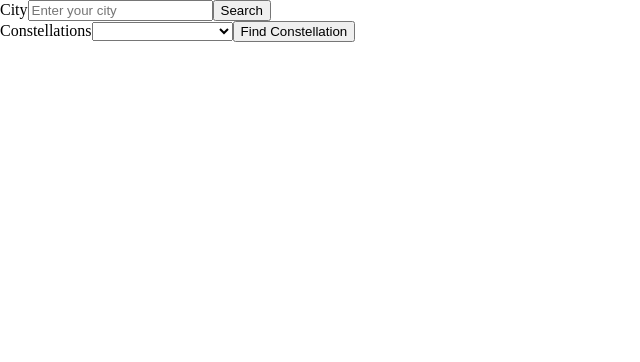
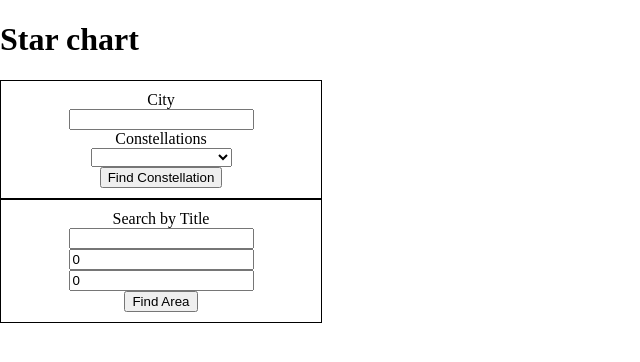
Before and after one commit to shanno330/SkyView, an Angular app in the folder stargazer-app/: page /starchart in a window 1280 px wide. Shown: the top 362 px of the page, without its empty margins (0-640 px from the left). Built offline with nearby package versions, Linux system fonts and the light colour scheme.

Commit message:
area-added

```diff
--- a/stargazer-app/src/app/components/search/search.component.html
+++ b/stargazer-app/src/app/components/search/search.component.html
@@ -19,9 +19,9 @@
 {{weather.name}}
 {{weather.lat}}
 <!-- {{weather.icon}} -->
-{{weather.text}}
-<button (click) ="moonFullImage()">{{weather.moon_phase}}</button>
-{{weather.date}}
+{{weather.text1}}
+<button (click) ="moonFullImage()">{{weather.moon_phase1}}</button>
+{{weather.date1}}
 
 
 <img [src]="image">
--- a/stargazer-app/src/app/components/search/search.component.ts
+++ b/stargazer-app/src/app/components/search/search.component.ts
@@ -35,10 +35,10 @@ export class SearchComponent implements OnInit {
     this.authService.weather.lat = data.location.lat;
     this.authService.weather.lon = data.location.lon;
     this.authService.weather.name =data.location.name;
-    this.authService.weather.date =data.forecast.forecastday[0].date;
-    this.authService.weather.moon_phase =data.forecast.forecastday[0].astro.moon_phase
-    this.authService.weather.text =data.forecast.forecastday[0].day.condition.text
-    this.authService.weather.icon =data.forecast.forecastday[0].day.condition.icon
+    this.authService.weather.date1 =data.forecast.forecastday[0].date;
+    this.authService.weather.moon_phase1 =data.forecast.forecastday[0].astro.moon_phase
+    this.authService.weather.text1 =data.forecast.forecastday[0].day.condition.text
+    this.authService.weather.icon1 =data.forecast.forecastday[0].day.condition.icon
     // this.authService.weather.date =data.forecast.forecastday[1].date;
     // this.authService.weather.moon_phase =data.forecast.forecastday[1].astro.moon_phase
     // this.authService.weather.text =data.forecast.forecastday[1].day.condition.text
@@ -51,9 +51,9 @@ export class SearchComponent implements OnInit {
   }
 
   moonFullImage() {
-    this.authService.moonImage( this.weather.lat, this.weather.lon,this.weather.date ).subscribe((res:any) =>{
+    this.authService.moonImage( this.weather.lat, this.weather.lon,this.weather.date1 ).subscribe((res:any) =>{
       this.image = res.data.imageUrl;
-    console.log(this.weather.lat, this.weather.lon,this.weather.date,);
+    console.log(this.weather.lat, this.weather.lon,this.weather.date1,);
     console.log(this.image)
       })
 
--- a/stargazer-app/src/app/components/starchart/starchart.component.css
+++ b/stargazer-app/src/app/components/starchart/starchart.component.css
@@ -0,0 +1,23 @@
+form{
+    width:300px;
+    border:1px solid black;
+    display:flex;
+    justify-content: center;
+    align-items:center;
+    flex-direction: column;
+    padding:10px;
+}
+body, html{
+    margin:10px;
+    padding:10px;
+}
+/* input{
+    display:block;
+
+}
+label{
+    display:block;
+}
+button{
+    display:block;
+} */
--- a/stargazer-app/src/app/components/starchart/starchart.component.html
+++ b/stargazer-app/src/app/components/starchart/starchart.component.html
@@ -1,25 +1,55 @@
 
-<form #addForm="ngForm" (ngSubmit)="searchCity(addForm)">
+<h1>Star chart </h1>
+<form>
   <label for="city">City</label>
   <input
     type="text"
-    id="city/zipcode"
+    id="city"
     name="city"
-    placeholder="Enter your city"
+    class= "text"
     required
-    ngModel
+    [(ngModel)]="filterCity"
   />
-  <button>Search</button>
+
+<label for="constellation">Constellations</label>
+<select id="constellation" name="constellation" class="cons" [(ngModel)] = "filtercons">
+  <option *ngFor ="let one of constellations, let i = index"
+   [ngValue]= "one.id" >
+    {{one.name }}
+  </option>
+</select>
+<button class ="button" (click)="searchCons()">Find Constellation</button>
 </form>
 
+<form><label for="title">Search by Title</label>
+  <input
+    type="text"
+    id="title"
+    name="title"
 
-<label for="constellation">Constellations</label>
-  <select id="constellation" name="constellation" [(ngModel)] = "filtercons">
-    <option *ngFor ="let one of constellations, let i = index"
-     [ngValue]= "one.id" >
-      {{one.name }}
-    </option>
-  </select>
-  <button (click)="searchCons()">Find Constellation</button>
+    [(ngModel)]="filterCity"
+  />
+  <input
+    type="number"
+    id="right"
+    name="right"
+    placeholder="0-24.00"
+    required
+    [(ngModel)]="filterRight"
+  />
+  <input
+    type="number"
+    id="dec"
+    name="dec"
+    placeholder="-80 to 80"
+    required
+    [(ngModel)]="filterDec"
+  />
 
-  <img [src]= "star">
+  <button (click)="searchArea()">Find Area</button>
+  </form>
+
+
+
+
+  <img class="image" [src]= "star">
--- a/stargazer-app/src/app/components/starchart/starchart.component.ts
+++ b/stargazer-app/src/app/components/starchart/starchart.component.ts
@@ -9,8 +9,12 @@ import { AuthService } from 'src/app/services/auth.service';
   styleUrls: ['./starchart.component.css']
 })
 export class StarchartComponent implements OnInit {
-  star: any;
+ star: any;
  filtercons:string='';
+ filterCity:string ='';
+ filterDec: number= 0;
+  filterRight: number =0;
+
 
 
   constellations:any =[{id: "and", name: "Andromeda"},
@@ -105,7 +109,7 @@ export class StarchartComponent implements OnInit {
 
 ]
 
-get weather(): Search {
+get weather() {
   return this.authService.weather
 }
 
@@ -114,32 +118,43 @@ get weather(): Search {
   ngOnInit(): void {
   }
 
-  searchCity(form:NgForm){
-    this.authService.getWeatherApi(form.value.city).subscribe((data:any)=>{
-      this.setWeather(data)
 
-    })
-
-  }
 
 
   setWeather(data:any) {
     this.authService.weather.lat = data.location.lat;
     this.authService.weather.lon = data.location.lon;
     this.authService.weather.name =data.location.name;
-    this.authService.weather.date =data.forecast.forecastday[0].date;
-    this.authService.weather.moon_phase =data.forecast.forecastday[0].astro.moon_phase
-    this.authService.weather.text =data.forecast.forecastday[0].day.condition.text
-    this.authService.weather.icon =data.forecast.forecastday[0].day.condition.icon
+    this.authService.weather.date1 =data.forecast.forecastday[0].date;
+    this.authService.weather.moon_phase1 =data.forecast.forecastday[0].astro.moon_phase
+    this.authService.weather.text1 =data.forecast.forecastday[0].day.condition.text
+    this.authService.weather.icon1 =data.forecast.forecastday[0].day.condition.icon
   }
 
 
 
     searchCons() {
-    console.log(this.filtercons)
-    this.authService.starChart(this.weather.lat, this.weather.lon,this.weather.date, this.filtercons).subscribe((data:any)=>{
+      this.authService.getWeatherApi(this.filterCity).subscribe((data:any)=>{
+      this.setWeather(data)
+    })
+      console.log(this.filtercons)
+      this.authService.starChart(this.weather.lat, this.weather.lon,this.weather.date1, this.filtercons).subscribe((data:any)=>{
       this.star =  data.data.imageUrl;
-          });
+      });
 
   }
+
+  searchArea(){
+    this.authService.getWeatherApi(this.filterCity).subscribe((data:any)=>{
+      this.setWeather(data)
+      console.log(this.weather.date1)
+    })
+  this.authService.starChartArea(this.weather.lat, this.weather.lon, this.weather.date1, this.filterRight, this.filterDec).subscribe((data:any)=>{
+    this.star =  data.data.imageUrl;
+    console.log(this.weather.lat, this.weather.lon,this.weather.date1,this.filterRight, this.filterDec)
+    console.log( this.star)
+        });
+      }
+
+
 }
--- a/stargazer-app/src/app/components/weather-moon/weather-moon.component.html
+++ b/stargazer-app/src/app/components/weather-moon/weather-moon.component.html
@@ -1,5 +1,17 @@
 <html>
-  <app-search></app-search>
+  <!-- <app-search></app-search> -->
+  <form #Form="ngForm" (ngSubmit)="searchDate(Form)">
+    <label for="city">City</label>
+    <input
+      type="text"
+      id="city/zipcode"
+      name="city"
+      placeholder="Enter your city"
+      required
+      ngModel
+    />
+    <button>SearchWeather</button>
+  </form>
   <div class="banner">
     <div class="moon"></div>
     <div class="clouds">
@@ -16,14 +28,14 @@
       <div class="weatherImage1"></div>
       <div class="text1">
         <p class = "text">City :  {{weather.name}}</p>
-        <p class = "text">Date :  {{weather.date}}</p>
-        <p class = "text">Current Conditions :  {{weather.text}}</p>
+        <p class = "text">Date :  {{weather.date1}}</p>
+        <p class = "text">Current Conditions :  {{weather.text1}}</p>
         <p class = "text">Current Temperature :  {{weather.temp_f}}</p>
         <p class = "text">Chance of Rain :  {{weather.dailyChanceOfRain}}</p>
         <p class = "text">Chance of Snow :  {{weather.dailyChanceOfRain}}</p>
         <p>Click to see Moon Image</p>
       </div>
-      <div class="moonImage1">MoonImage1</div>
+      <div class="moonImage1"><img [src]="image1"></div>
     </div>
     <div class="day2">
       <div class="weatherImage2"></div>
@@ -31,7 +43,7 @@
         information pulled from API server
         <p>Link to Click to see Moon Image</p>
       </div>
-      <div class="moonImage2">MoonImage1</div>
+      <div class="moonImage2"><img [src]="image2"></div>
     </div>
     <div class="day3">
       <div class="weatherImage3"></div>
@@ -39,7 +51,7 @@
         information pulled from API server
         <p>Link to Click to see Moon Image</p>
       </div>
-      <div class="moonImage3">MoonImage1</div>
+      <div class="moonImage3"><img [src]="image3"></div>
     </div>
     <div class="day4">
       <div class="weatherImage4"></div>
--- a/stargazer-app/src/app/services/auth.service.ts
+++ b/stargazer-app/src/app/services/auth.service.ts
@@ -13,18 +13,25 @@ export class AuthService {
     lat:0,
     lon:0,
     name:'',
-    date:'',
-    moon_phase:'',
-    text:'',
-    icon:'',
+    date1:'',
+    date2:'',
+    date3:'',
+    moon_phase1:'',
+    moon_phase2:'',
+    moon_phase3:'',
+    text1: '',
+    text2: '',
+    text3: '',
+    icon1:'',
+    icon2:'',
+    icon3:'',
     temp_f: 0,
     dailyChanceOfRain: '',
     dailyChanceOfSnow: ''
   }
 
 // moon api data
-  // longitude = this.weather.lon;
-  // latitude =this.weather.lat;
+
   style:object = {
     moonStyle: "default",
     backgroundStyle: "stars",
@@ -32,7 +39,7 @@ export class AuthService {
     headingColor: "#ffffff",
     textColor: "#ffffff",
   };
-  // date = this.weather.date;
+
   viewType: string = "portrait-simple"
 
 
@@ -76,7 +83,7 @@ export class AuthService {
 
 starChart(lat:number, lon:number,date:string,cons:string){
   return this.http.post(`https://api.astronomyapi.com/api/v2/studio/star-chart`, {
-    style:"default",
+    style:"navy",
     observer: {
       latitude:lat,
       longitude:lon,
@@ -102,4 +109,43 @@ starChart(lat:number, lon:number,date:string,cons:string){
   })
 
 }
+
+starChartArea(lat:number,lon:number,date:string, right:number,dec:number){
+  return this.http.post(`https://api.astronomyapi.com/api/v2/studio/star-chart`, {
+    style:"sketch",
+    observer: {
+      latitude:lat,
+      longitude: lon,
+      date: date,
+    },
+    view: {
+      type: "area",
+      parameters: {
+          position: {
+              equatorial: {
+                  rightAscension:right,
+                  declination:dec
+              }
+          },
+          zoom: 9
+      },
+  },
+},
+  {
+    headers: {
+      "X-Requested-With": "XMLHttpRequest",
+      Authorization: `Basic ${btoa(
+        `${this.appID}:${this.appSec}`
+      )}`
+    },
+
+  })
+
+
+
 }
+
+
+
+
+}
```
Also changed, not shown: stargazer-app/src/app/components/weather-moon/weather-moon.component.ts (+59 -8 lines), stargazer-app/src/app/models/search.ts (+12 -4 lines).
